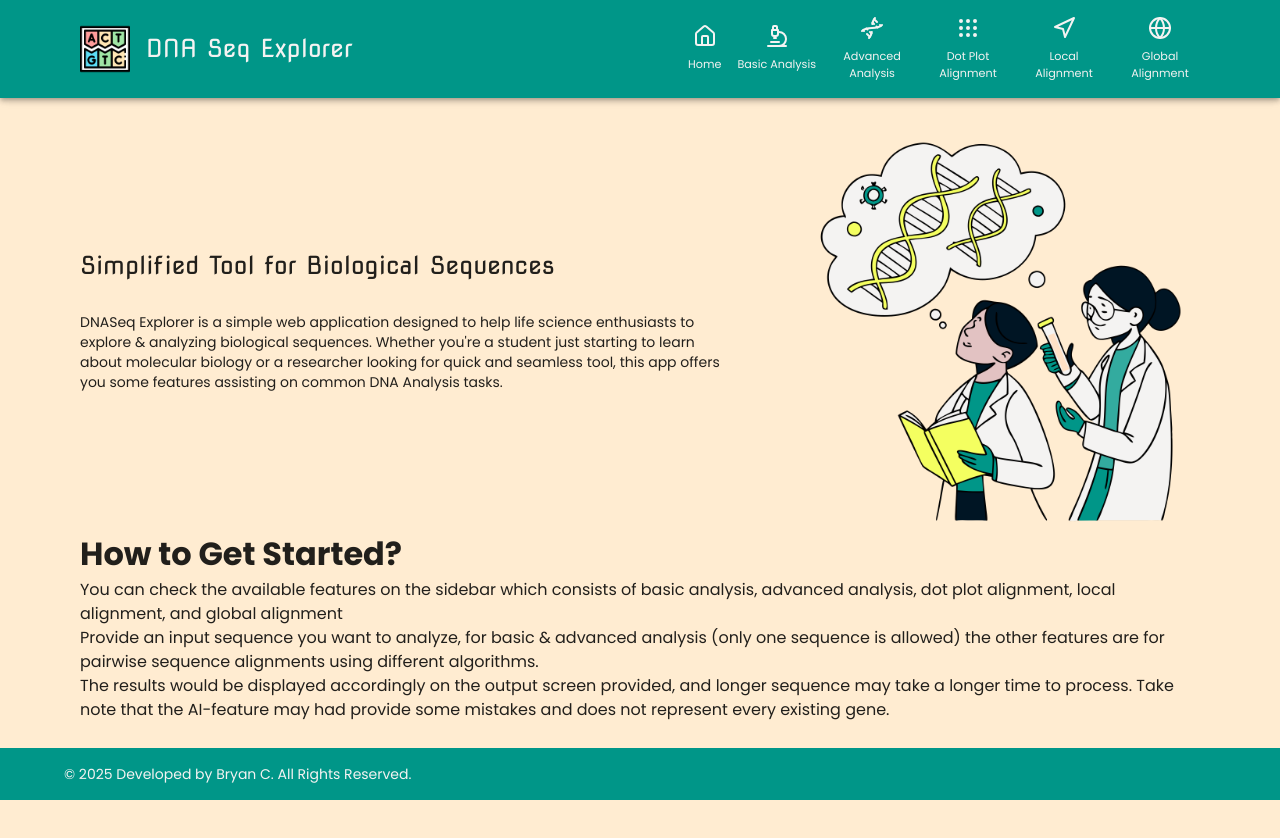
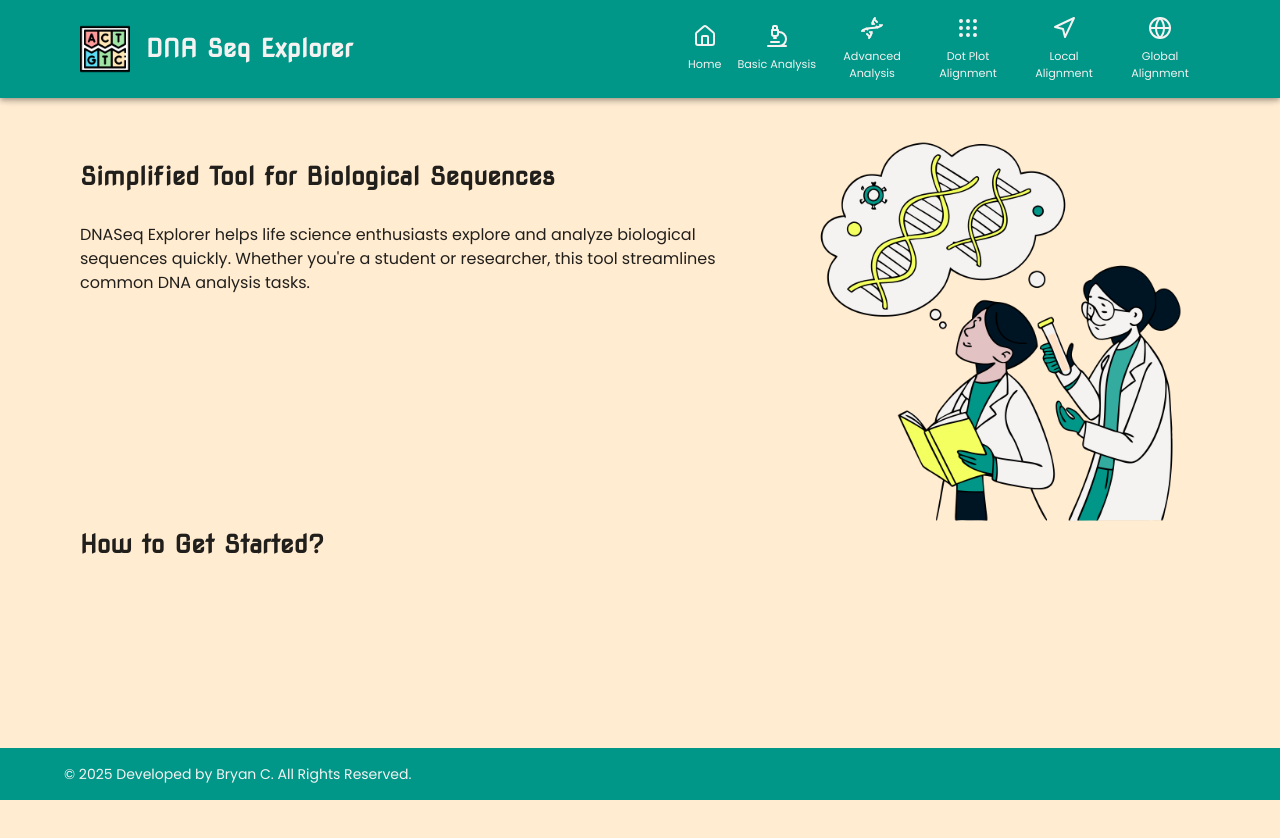
Before and after one commit to bryancastillo10/dna-seq-explorer, a React (Vite) app in the folder client/: page / in a window 1280 px wide. Shown: the top 838 px of the page. Built offline with nearby package versions, Linux system fonts and the light colour scheme.

Commit message:
🟦 layout:  enhance hero section

```diff
--- a/client/src/components/navigations/Footer.tsx
+++ b/client/src/components/navigations/Footer.tsx
@@ -10,7 +10,8 @@ const Footer = () => {
         px:8,
         py: 2,
         mt: "auto",
-        width:"100%",
+        width: "100%",
+        zIndex: 100,
         textAlign: {sm: "center", md:"left"},
         backgroundColor: (theme) => theme.palette.primary.main,
       }}
--- a/client/src/constants/theme.ts
+++ b/client/src/constants/theme.ts
@@ -35,7 +35,7 @@ export const theme = createTheme({
       },
       h3: {
         fontSize: "1.55rem",
-        fontWeight: 500,
+        fontWeight: 700,
         fontFamily: "Nova Square"
       }
     }
--- /dev/null
+++ b/client/src/features/home/components/AppGuide.tsx
@@ -0,0 +1,11 @@
+import { Stack, Typography } from "@mui/material";
+
+const AppGuide = () => {
+  return (
+      <Stack>
+        <Typography variant="h3">How to Get Started?</Typography>
+      </Stack>
+  )
+}
+
+export default AppGuide;
--- a/client/src/features/home/components/Hero.tsx
+++ b/client/src/features/home/components/Hero.tsx
@@ -2,16 +2,15 @@ import { Box, Stack, Typography } from "@mui/material";
 import Researcher from "@/assets/images/researcher.png";
 
 const Hero = () => {
-    const pageDescription =`DNASeq Explorer is a simple web application designed to help life science enthusiasts to explore &
-          analyzing biological sequences. Whether you're a student just starting to learn about molecular biology
-          or a researcher looking for quick and seamless tool, this app offers you some features
-          assisting on common DNA Analysis tasks.`
+    const pageDescription = `DNASeq Explorer helps life science enthusiasts explore and
+        analyze biological sequences quickly. Whether you're a student or researcher, this
+        tool streamlines common DNA analysis tasks.`
 
     return (
         <Stack
             direction={{ xs: "column-reverse", md: "row" }}
             justifyContent={{xs:"center", md:"space-between"}}
-            alignItems="center"
+            alignItems={{xs:"center", md:"start"}}
         >
         <Box
             sx={{
@@ -24,7 +23,7 @@ const Hero = () => {
             <Typography variant="h3" sx={{ my: 4 }} textAlign={{ xs: "center", md: "left" }}>
                     Simplified Tool for Biological Sequences
             </Typography>
-            <Typography variant="body2" sx={{ mb: 6 }} textAlign={{ xs: "center", md: "left" }}>
+            <Typography variant="body1" sx={{ mb: 6 }} textAlign={{ xs: "center", md: "left" }}>
                 {pageDescription}
             </Typography>
         </Box>
--- a/client/src/routes/index.lazy.tsx
+++ b/client/src/routes/index.lazy.tsx
@@ -2,6 +2,7 @@ import { Stack } from '@mui/material'
 import { createLazyFileRoute } from '@tanstack/react-router'
 
 import Hero from '@/features/home/components/Hero'
+import AppGuide from '@/features/home/components/AppGuide'
 
 export const Route = createLazyFileRoute('/')({
   component: RouteComponent,
@@ -12,17 +13,21 @@ function RouteComponent() {
   return (
     <Stack width="100%">
     <Hero/>
-    <h1>How to Get Started?</h1>
-      <p>You can check the available features on the sidebar
-              which consists of basic analysis,
-              advanced analysis, dot plot alignment, local alignment, and global alignment
-        </p>
-        <p> Provide an input sequence you want to analyze, for basic & advanced analysis (only one sequence is allowed)
-              the other features are for pairwise sequence alignments using different algorithms.
-        </p>
-        <p>The results would be displayed accordingly on the output screen provided, and longer sequence may take a longer time
-        to process. Take note that the AI-feature may had provide some mistakes and does not represent every existing gene.
-     </p>
+    <AppGuide/>
     </Stack>
   )
 };
+
+
+
+//  <h1>How to Get Started?</h1>
+//       <p>You can check the available features on the sidebar
+//               which consists of basic analysis,
+//               advanced analysis, dot plot alignment, local alignment, and global alignment
+//         </p>
+//         <p> Provide an input sequence you want to analyze, for basic & advanced analysis (only one sequence is allowed)
+//               the other features are for pairwise sequence alignments using different algorithms.
+//         </p>
+//         <p>The results would be displayed accordingly on the output screen provided, and longer sequence may take a longer time
+//         to process. Take note that the AI-feature may had provide some mistakes and does not represent every existing gene.
+//      </p>
```
